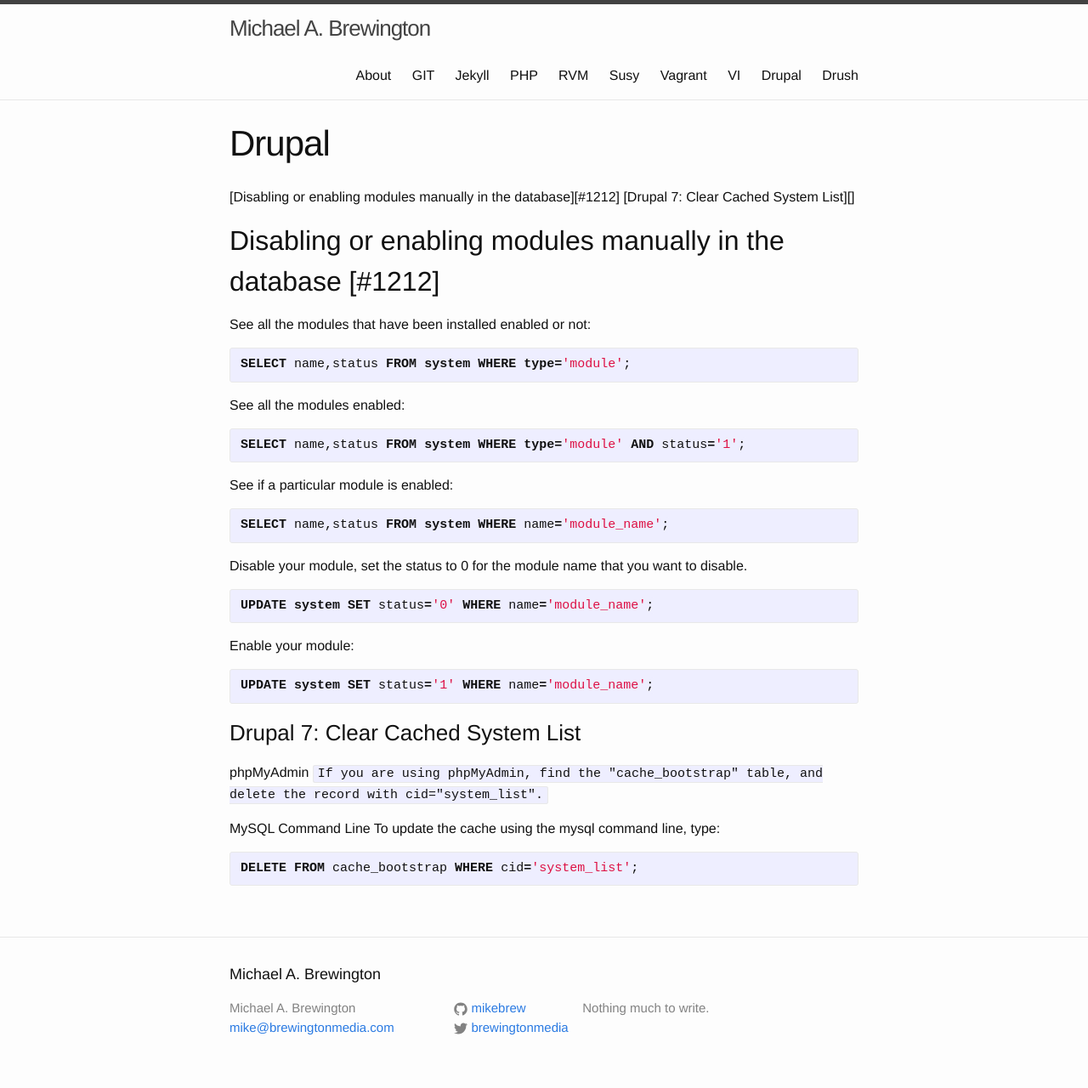
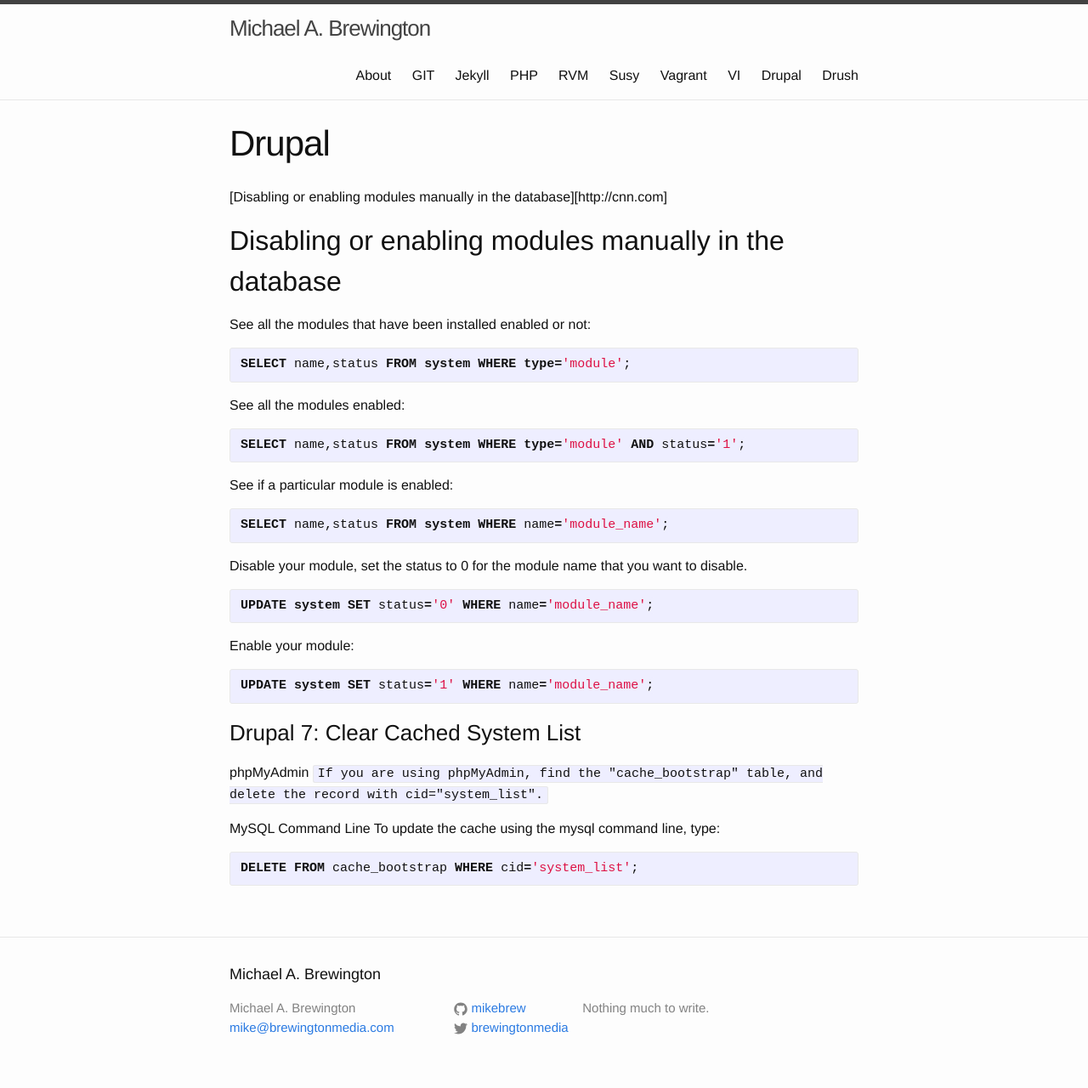
Before and after one commit to mikebrew/mikebrew.github.io, a Jekyll site: the page built from drupal.md, in a window 1280 px wide. Shown: the whole page at 85% size. Built offline with Jekyll 4.4.1, drawn with Linux system fonts in a browser that asks for light colours.

Commit message:
playing with linking

```diff
--- a/drupal.md
+++ b/drupal.md
@@ -3,10 +3,9 @@ layout: page
 title: Drupal
 permalink: /drupal/
 ---
-[Disabling or enabling modules manually in the database][#1212]
-[Drupal 7: Clear Cached System List][]
+[Disabling or enabling modules manually in the database][http://cnn.com]
 
-##Disabling or enabling modules manually in the database [#1212]
+##Disabling or enabling modules manually in the database
 
 See all the modules that have been installed enabled or not:
 {% highlight sql %}
```
